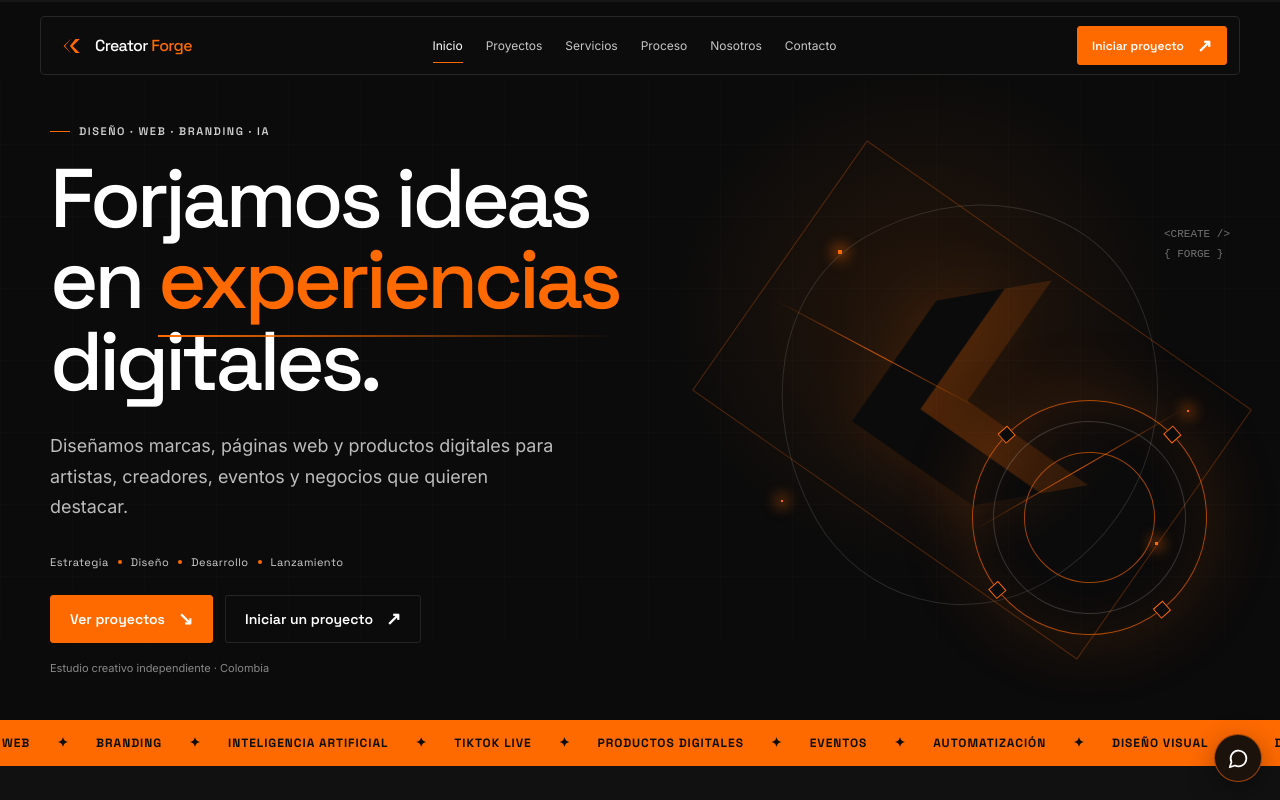
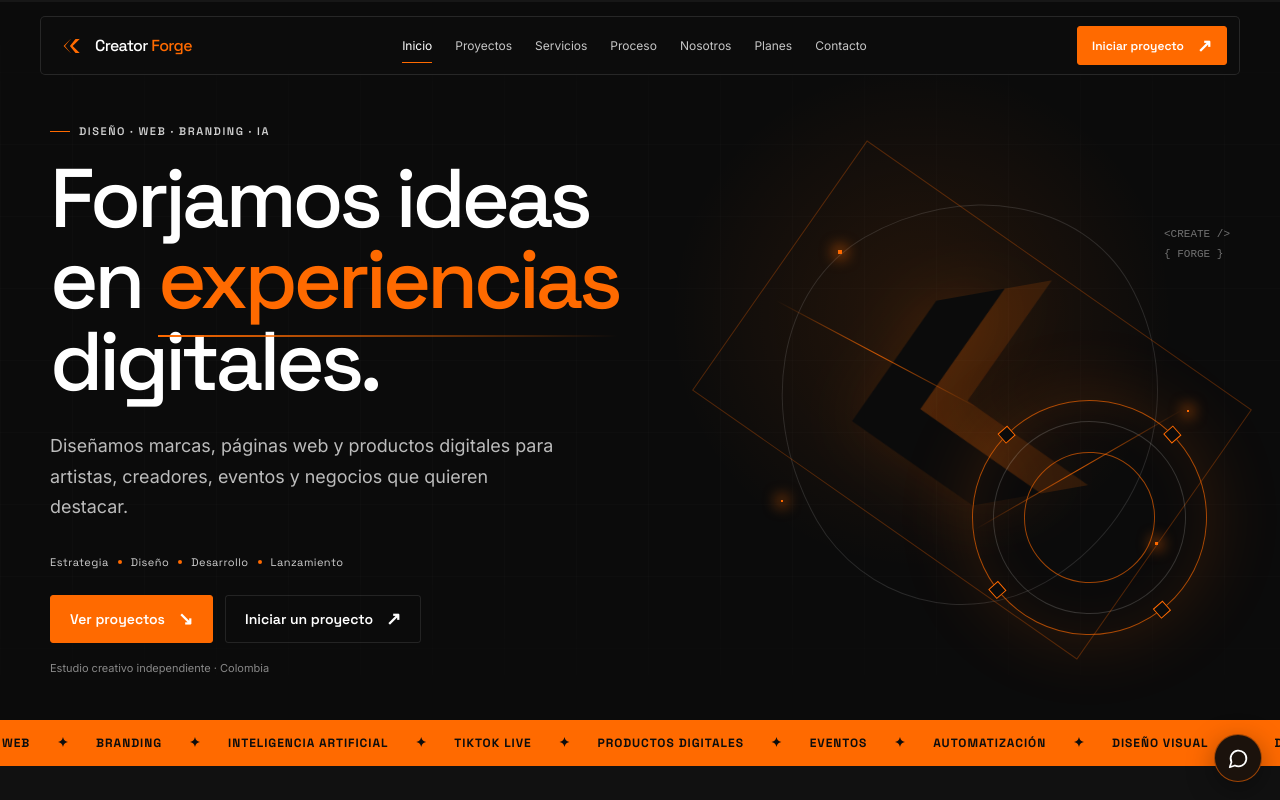
Before and after one commit to JPCD-hub/CreatorForge, a Next.js app: page / in a window 1280 px wide. Shown: the top 800 px of the page. Built offline with nearby package versions, Linux system fonts and the light colour scheme.

Commit message:
fix: add plans navigation link

```diff
--- a/components/Navbar.tsx
+++ b/components/Navbar.tsx
@@ -6,7 +6,7 @@ import { useEffect, useState } from "react";
 import { Logo } from "./Logo";
 import { ReadingProgress } from "./ReadingProgress";
 
-const links = [["Inicio", "#inicio"], ["Proyectos", "#proyectos"], ["Servicios", "#servicios"], ["Proceso", "#proceso"], ["Nosotros", "#nosotros"], ["Contacto", "#contacto"]] as const;
+const links = [["Inicio", "#inicio"], ["Proyectos", "#proyectos"], ["Servicios", "#servicios"], ["Proceso", "#proceso"], ["Nosotros", "#nosotros"], ["Planes", "#planes"], ["Contacto", "#contacto"]] as const;
 
 export function Navbar() {
   const [open, setOpen] = useState(false);
```
